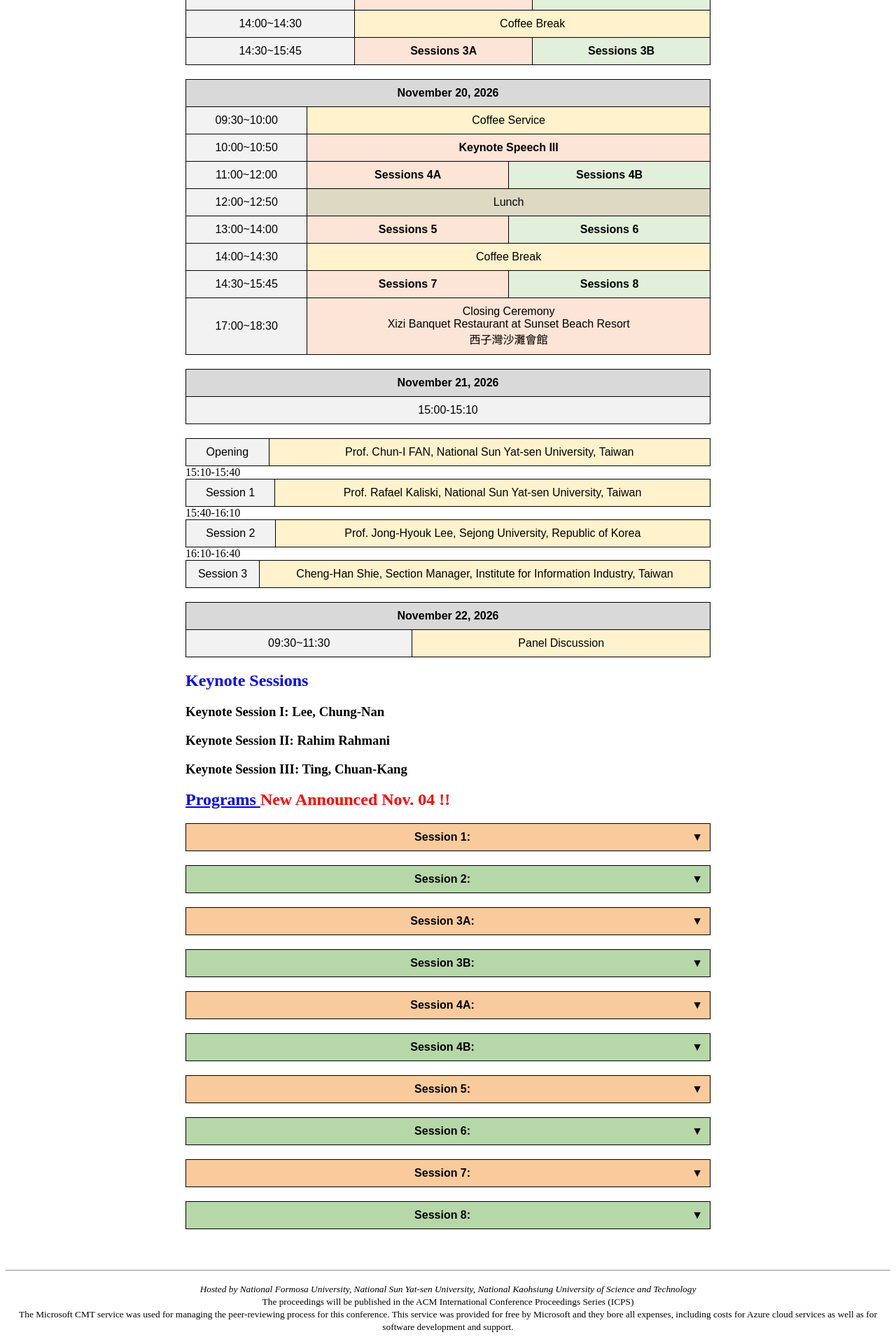
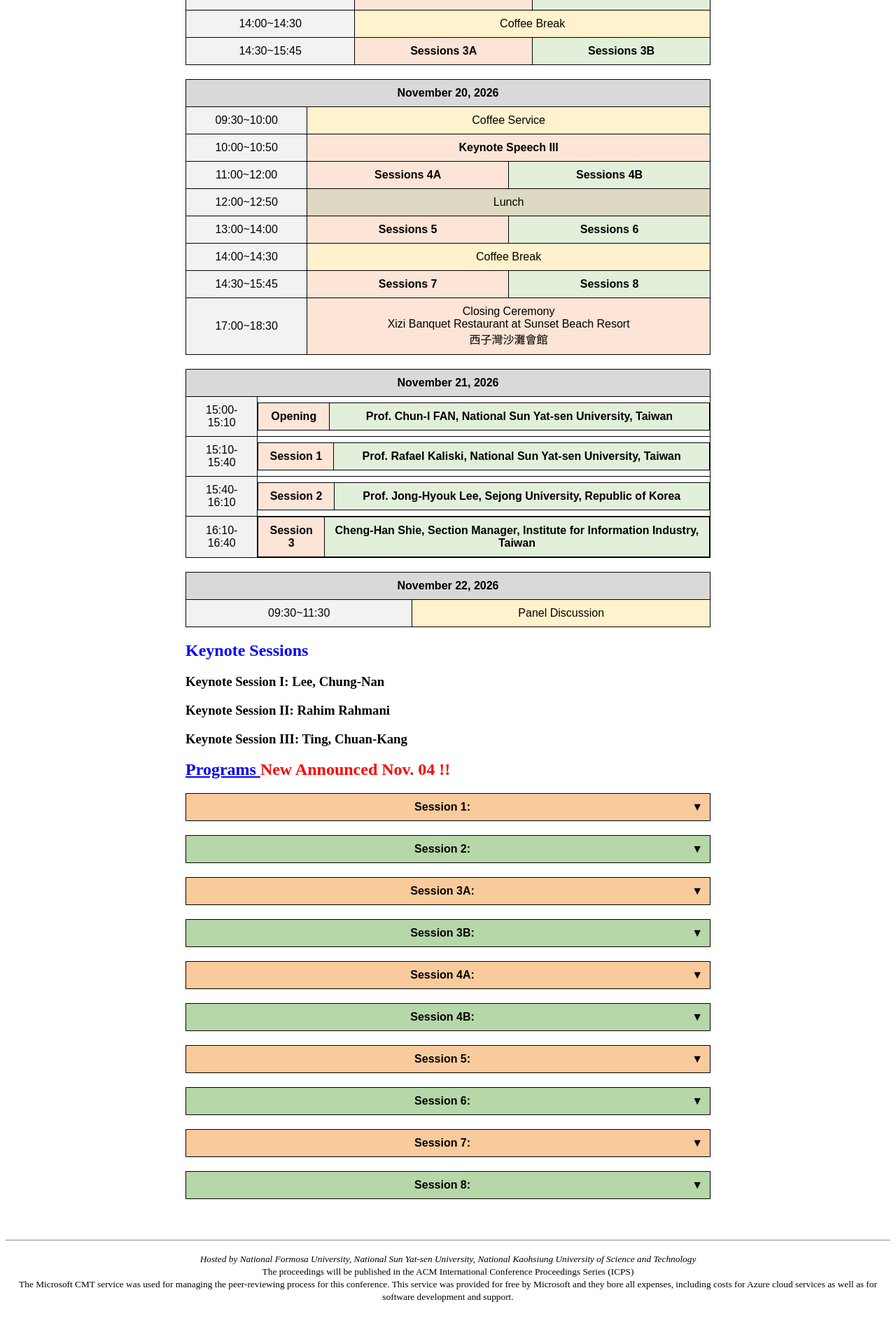
Before and after one commit to icea-conf/2026, a Jekyll site: the page built from program/index.html, in a window 1280 px wide. Shown: the part 728-2648 px from the top of the page at 70% size. Built offline with Jekyll 4.4.1, drawn with Linux system fonts in a browser that asks for light colours; after the commit the page ends 2605 px from its top, so only the background shows below that.

Commit message:
Update index.html

```diff
--- a/program/index.html
+++ b/program/index.html
@@ -301,32 +301,77 @@ title: ICEA 2026
         </tr>
           <tr>
           <td class="time">15:00-15:10</td>
+          <td style="padding: 0">
             <table style="width: 100%; border-collapse: collapse; margin: 0">
-             <td class="time">Opening</td>
-          <td class="event-registration">Prof. Chun-I FAN, National Sun Yat-sen University, Taiwan</td>
+              <tr>
+                <td
+                  class="event-eneos" >
+                  <b>Opening</b><br />
+                </td>
+                <td
+                  class="event-eneos2">
+                  <b>Prof. Chun-I FAN, National Sun Yat-sen University, Taiwan</b><br />
+                </td>
+              </tr>
             </table>
+          </td>
         </tr>
+
         <tr>
           <td class="time">15:10-15:40</td>
+          <td style="padding: 0">
             <table style="width: 100%; border-collapse: collapse; margin: 0">
-          <td class="time">Session 1</td>
-          <td class="event-registration">Prof. Rafael Kaliski, National Sun Yat-sen University, Taiwan</td>
+              <tr>
+                <td
+                  class="event-eneos" >
+                  <b>Session 1</b><br />
+                </td>
+                <td
+                  class="event-eneos2">
+                  <b>Prof. Rafael Kaliski, National Sun Yat-sen University, Taiwan</b><br />
+                </td>
+              </tr>
             </table>
+          </td>
         </tr>
+
     <tr>
           <td class="time">15:40-16:10</td>
+          <td style="padding: 0">
             <table style="width: 100%; border-collapse: collapse; margin: 0">
-          <td class="time">Session 2</td>
-          <td class="event-registration">Prof. Jong-Hyouk Lee, Sejong University, Republic of Korea</td>
+              <tr>
+                <td
+                  class="event-eneos" >
+                  <b>Session 2</b><br />
+                </td>
+                <td
+                  class="event-eneos2">
+                  <b>Prof. Jong-Hyouk Lee, Sejong University, Republic of Korea</b><br />
+                </td>
+              </tr>
             </table>
+          </td>
         </tr>
+
           <tr>
           <td class="time">16:10-16:40</td>
+          <td style="padding: 0">
             <table style="width: 100%; border-collapse: collapse; margin: 0">
-          <td class="time">Session 3</td>
-          <td class="event-registration">Cheng-Han Shie, Section Manager, Institute for Information Industry, Taiwan</td>
+              <tr>
+                <td
+                  class="event-eneos" >
+                  <b>Session 3</b><br />
+                </td>
+                <td
+                  class="event-eneos2">
+                  <b>Cheng-Han Shie, Section Manager, Institute for Information Industry, Taiwan</b><br />
+                </td>
+              </tr>
             </table>
+          </td>
         </tr>
+
+
 
         </table>
       <table>
```
Lines whose indentation alone changed are shown as unchanged.
